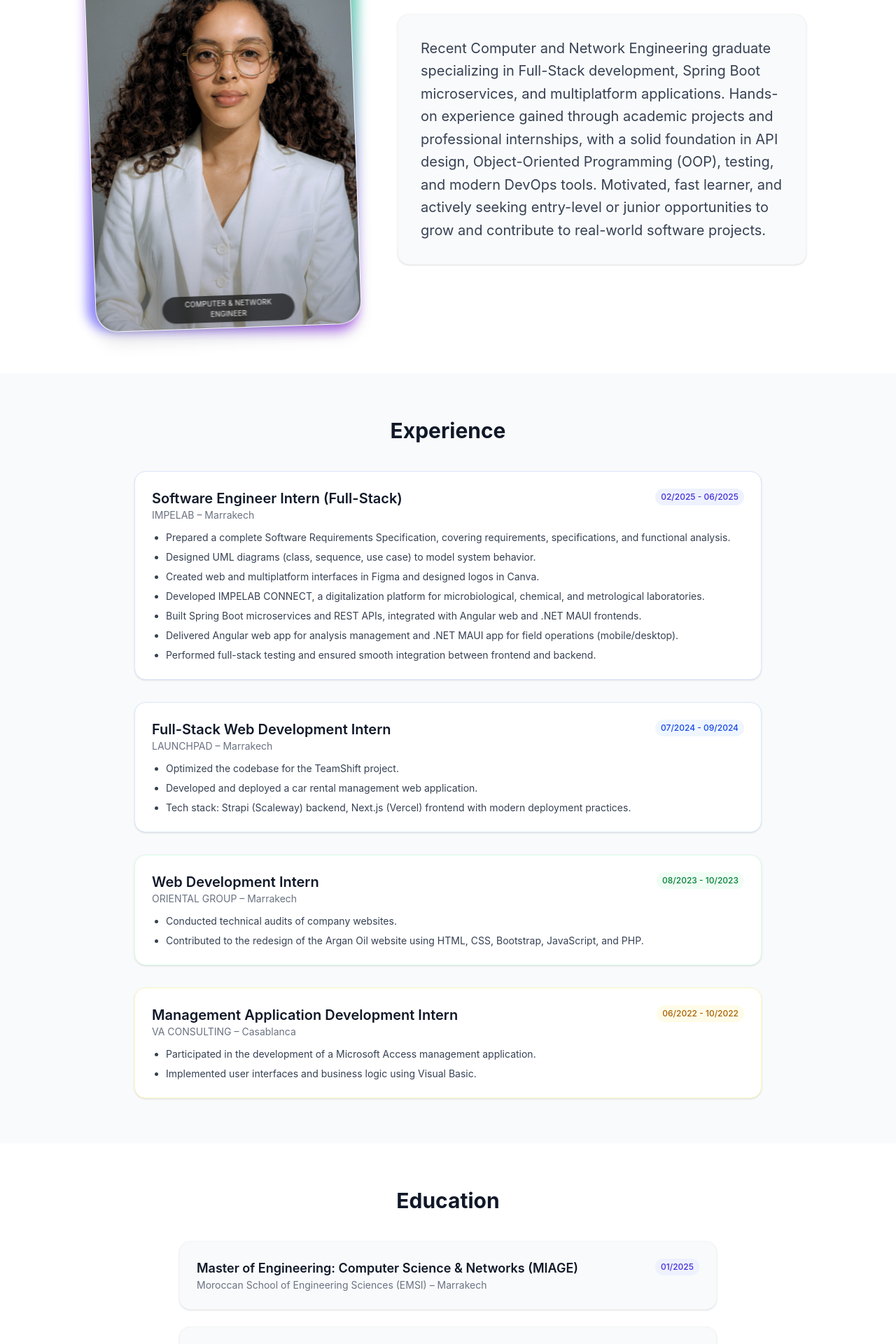
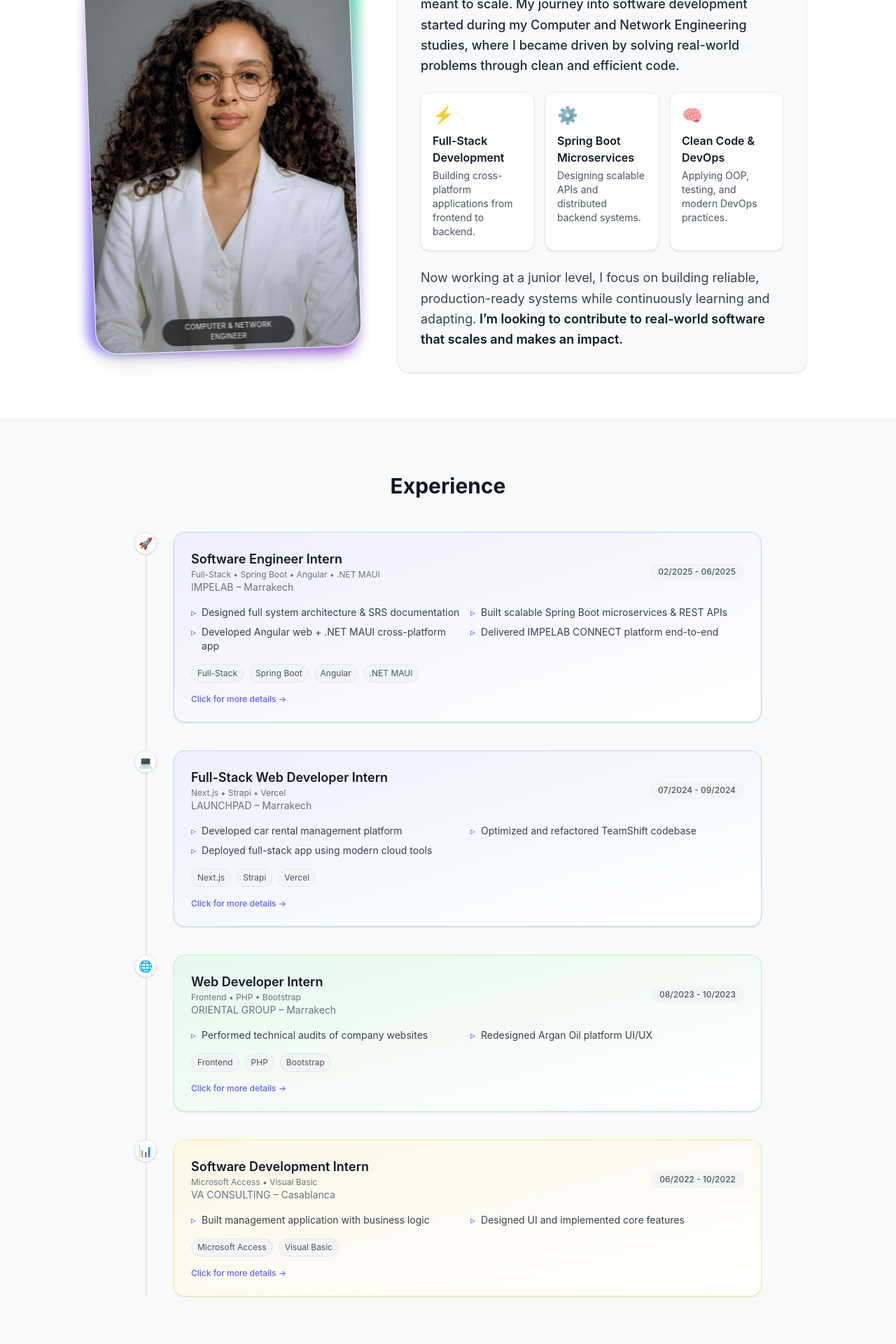
Before and after one commit to FatiZaha/portfolio, a React (Vite) app: page / in a window 1280 px wide. Shown: the part 960-2880 px from the top of the page at 70% size. Built offline with nearby package versions, Linux system fonts and the light colour scheme.

Commit message:
update sltyle : about, experience, education

```diff
--- a/src/components/About.tsx
+++ b/src/components/About.tsx
@@ -30,15 +30,68 @@ export function About() {
           </div>
 
           {/* Professional summary */}
-          <div className=" flex-1 bg-gray-50 dark:bg-gray-900/80 border border-gray-100 dark:border-gray-800 p-6 md:p-8 rounded-2xl shadow-sm transition-all duration-200 hover:-translate-y-1 hover:shadow-lg">
-            <p className="text-gray-700 dark:text-gray-200 leading-relaxed text-sm md:text-xl">
-              Recent Computer and Network Engineering graduate specializing in Full-Stack development,
-              Spring Boot microservices, and multiplatform applications. Hands-on experience gained through
-              academic projects and professional internships, with a solid foundation in API design,
-              Object-Oriented Programming (OOP), testing, and modern DevOps tools. Motivated, fast learner,
-              and actively seeking entry-level or junior opportunities to grow and contribute to real-world
-              software projects.
+          <div className="flex-1 bg-gray-50 dark:bg-gray-900/80 border border-gray-100 dark:border-gray-800 p-6 md:p-8 rounded-2xl shadow-sm transition-all duration-300 hover:-translate-y-1 hover:shadow-xl">
+
+            {/* Intro */}
+            <p className="text-gray-800 dark:text-gray-100 leading-relaxed text-sm md:text-lg font-medium">
+              I don’t just build applications—I design systems that are meant to scale.
+              My journey into software development started during my Computer and Network Engineering studies,
+              where I became driven by solving real-world problems through clean and efficient code.
             </p>
+
+            {/* Cards */}
+            <div className="mt-6 grid gap-4 sm:grid-cols-2 lg:grid-cols-3">
+
+              {/* Card 1 */}
+              <div className="group p-4 rounded-xl bg-white dark:bg-gray-800 border border-gray-100 dark:border-gray-700 shadow-sm hover:shadow-lg hover:-translate-y-1 transition-all duration-300 cursor-pointer">
+                <div className="text-2xl mb-2 transition-transform duration-300 group-hover:scale-110">
+                  ⚡
+                </div>
+                <h3 className="font-semibold text-gray-900 dark:text-white text-sm md:text-base">
+                  Full-Stack Development
+                </h3>
+                <p className="text-gray-600 dark:text-gray-400 text-xs md:text-sm mt-1">
+                  Building cross-platform applications from frontend to backend.
+                </p>
+              </div>
+
+              {/* Card 2 */}
+              <div className="group p-4 rounded-xl bg-white dark:bg-gray-800 border border-gray-100 dark:border-gray-700 shadow-sm hover:shadow-lg hover:-translate-y-1 transition-all duration-300 cursor-pointer">
+                <div className="text-2xl mb-2 transition-transform duration-300 group-hover:scale-110">
+                  ⚙️
+                </div>
+                <h3 className="font-semibold text-gray-900 dark:text-white text-sm md:text-base">
+                  Spring Boot Microservices
+                </h3>
+                <p className="text-gray-600 dark:text-gray-400 text-xs md:text-sm mt-1">
+                  Designing scalable APIs and distributed backend systems.
+                </p>
+              </div>
+
+              {/* Card 3 */}
+              <div className="group p-4 rounded-xl bg-white dark:bg-gray-800 border border-gray-100 dark:border-gray-700 shadow-sm hover:shadow-lg hover:-translate-y-1 transition-all duration-300 cursor-pointer">
+                <div className="text-2xl mb-2 transition-transform duration-300 group-hover:scale-110">
+                  🧠
+                </div>
+                <h3 className="font-semibold text-gray-900 dark:text-white text-sm md:text-base">
+                  Clean Code & DevOps
+                </h3>
+                <p className="text-gray-600 dark:text-gray-400 text-xs md:text-sm mt-1">
+                  Applying OOP, testing, and modern DevOps practices.
+                </p>
+              </div>
+
+            </div>
+
+            {/* Closing */}
+            <p className="mt-6 text-gray-700 dark:text-gray-300 leading-relaxed text-sm md:text-lg">
+              Now working at a junior level, I focus on building reliable, production-ready systems
+              while continuously learning and adapting.
+              <span className="font-semibold text-gray-900 dark:text-white">
+                {" "}I’m looking to contribute to real-world software that scales and makes an impact.
+              </span>
+            </p>
+
           </div>
         </div>
       </div>
--- a/src/components/Education.tsx
+++ b/src/components/Education.tsx
@@ -1,44 +1,92 @@
 export function Education() {
   const education = [
     {
-      title: 'Master of Engineering: Computer Science & Networks (MIAGE)',
-      school: 'Moroccan School of Engineering Sciences (EMSI) – Marrakech',
-      date: '01/2025',
-      color: 'indigo',
+      title: 'Engineering Degree: Computer Science & Networks (MIAGE)',
+      school: 'EMSI – Moroccan School of Engineering Sciences, Marrakech',
+      date: '2025',
+      icon: '🎓',
+      highlights: [
+        'Software engineering: full-stack development, microservices, DevOps',
+        'Systems & architecture: distributed systems, cloud computing, UML design',
+        'Data & AI foundations: machine learning, data science, big data systems',
+        'Networks & cybersecurity: TCP/IP, secure systems, infrastructure design',
+        'Software engineering practices: Agile, CI/CD, testing, quality assurance',
+        'Hands-on projects: lab work, mini-projects, internships, final-year project',
+      ],
     },
     {
       title: 'Baccalaureate: Mathematical Sciences (A)',
       school: 'Al Yassmine High School – Khémisset',
-      date: '01/2019',
-      color: 'gray',
+      date: '2019',
+      icon: '📘',
+      highlights: [
+        'Strong foundation in mathematics, logic, and analytical thinking',
+        'Problem-solving mindset and scientific reasoning',
+      ],
     },
   ];
 
   return (
-    <section id="education" className="py-16 bg-white dark:bg-gray-950">
+    <section id="education" className="py-20 bg-white dark:bg-gray-950">
       <div className="container mx-auto px-4">
-        <h2 className="text-3xl font-bold mb-10 text-center">Education</h2>
-        <div className="max-w-3xl mx-auto space-y-6">
+
+        <h2 className="text-3xl font-bold mb-12 text-center">
+          Education
+        </h2>
+
+        <div className="max-w-3xl mx-auto relative">
+
+          {/* Timeline line */}
+          <div className="absolute left-4 top-0 bottom-0 w-[2px] bg-gray-200 dark:bg-gray-800" />
+
+          <div className="space-y-10">
             {education.map((edu, idx) => (
-            <div
-              key={idx}
-              className="bg-gray-50 dark:bg-gray-900/80 border border-gray-100 dark:border-gray-800 p-6 rounded-2xl shadow-sm transition-all duration-200 hover:-translate-y-1 hover:shadow-lg flex flex-col md:flex-row md:items-start md:justify-between gap-3"
-            >
+              <div key={idx} className="relative flex gap-6 group">
+
+                {/* Dot */}
+                <div className="relative z-10">
+                  <div className="w-8 h-8 flex items-center justify-center rounded-full bg-white dark:bg-gray-900 border border-gray-200 dark:border-gray-700 shadow-sm group-hover:scale-110 transition">
+                    <span>{edu.icon}</span>
+                  </div>
+                </div>
+
+                {/* Card */}
+                <div className="flex-1 bg-gray-50 dark:bg-gray-900/80 border border-gray-100 dark:border-gray-800 p-6 rounded-2xl shadow-sm hover:shadow-xl hover:-translate-y-1 transition-all duration-300">
+
+                  {/* Header */}
+                  <div className="flex flex-col md:flex-row md:justify-between md:items-start gap-2">
                     <div>
-                <h3 className="text-lg font-semibold">{edu.title}</h3>
-                <p className="text-sm text-gray-500 dark:text-gray-400">{edu.school}</p>
+                      <h3 className="text-lg font-semibold text-gray-900 dark:text-white">
+                        {edu.title}
+                      </h3>
+                      <p className="text-sm text-gray-500 dark:text-gray-400">
+                        {edu.school}
+                      </p>
                     </div>
-              <span
-                className={`text-xs font-medium px-2 py-1 rounded-full self-start ${
-                  edu.color === 'indigo'
-                    ? 'bg-indigo-50 text-indigo-700 dark:bg-indigo-900/50 dark:text-indigo-300'
-                    : 'bg-gray-100 text-gray-700 dark:bg-gray-800 dark:text-gray-300'
-                }`}
-              >
+
+                    <span className="text-xs font-medium px-3 py-1 rounded-full bg-gray-100 dark:bg-gray-800 text-gray-600 dark:text-gray-300">
                       {edu.date}
                     </span>
                   </div>
+
+                  {/* Highlights */}
+                  <div className="mt-4 grid sm:grid-cols-2 gap-2">
+                    {edu.highlights.map((item, i) => (
+                      <div
+                        key={i}
+                        className="flex items-start gap-2 text-sm text-gray-700 dark:text-gray-300"
+                      >
+                        <span className="text-indigo-500">▹</span>
+                        <p>{item}</p>
+                      </div>
                     ))}
+                  </div>
+
+                </div>
+              </div>
+            ))}
+          </div>
+
         </div>
       </div>
     </section>
--- a/src/components/Experience.tsx
+++ b/src/components/Experience.tsx
@@ -1,90 +1,237 @@
+import { useState } from "react";
+
 export function Experience() {
+  const [selectedExp, setSelectedExp] = useState(null);
+
   const experiences = [
     {
-      title: 'Software Engineer Intern (Full-Stack)',
+      title: 'Software Engineer Intern',
+      subtitle: 'Full-Stack • Spring Boot • Angular • .NET MAUI',
       company: 'IMPELAB – Marrakech',
       period: '02/2025 - 06/2025',
       color: 'indigo',
+      icon: '🚀',
       highlights: [
-        'Prepared a complete Software Requirements Specification, covering requirements, specifications, and functional analysis.',
-        'Designed UML diagrams (class, sequence, use case) to model system behavior.',
-        'Created web and multiplatform interfaces in Figma and designed logos in Canva.',
-        'Developed IMPELAB CONNECT, a digitalization platform for microbiological, chemical, and metrological laboratories.',
-        'Built Spring Boot microservices and REST APIs, integrated with Angular web and .NET MAUI frontends.',
-        'Delivered Angular web app for analysis management and .NET MAUI app for field operations (mobile/desktop).',
-        'Performed full-stack testing and ensured smooth integration between frontend and backend.',
+        'Designed full system architecture & SRS documentation',
+        'Built scalable Spring Boot microservices & REST APIs',
+        'Developed Angular web + .NET MAUI cross-platform app',
+        'Delivered IMPELAB CONNECT platform end-to-end',
+      ],
+      details: [
+        'Created full Software Requirements Specification (SRS).',
+        'Designed UML diagrams (class, sequence, use case).',
+        'Built Spring Boot microservices architecture.',
+        'Developed Angular dashboard for management.',
+        'Built .NET MAUI app for mobile & desktop operations.',
+        'Ensured full system integration.',
       ],
     },
     {
-      title: 'Full-Stack Web Development Intern',
+      title: 'Full-Stack Web Developer Intern',
+      subtitle: 'Next.js • Strapi • Vercel',
       company: 'LAUNCHPAD – Marrakech',
       period: '07/2024 - 09/2024',
       color: 'blue',
+      icon: '💻',
       highlights: [
-        'Optimized the codebase for the TeamShift project.',
-        'Developed and deployed a car rental management web application.',
-        'Tech stack: Strapi (Scaleway) backend, Next.js (Vercel) frontend with modern deployment practices.',
+        'Developed car rental management platform',
+        'Optimized and refactored TeamShift codebase',
+        'Deployed full-stack app using modern cloud tools',
+      ],
+      details: [
+        'Built car rental management system.',
+        'Used Strapi CMS as backend API layer.',
+        'Developed frontend with Next.js.',
+        'Deployed on Vercel with CI/CD pipeline.',
       ],
     },
     {
-      title: 'Web Development Intern',
+      title: 'Web Developer Intern',
+      subtitle: 'Frontend • PHP • Bootstrap',
       company: 'ORIENTAL GROUP – Marrakech',
       period: '08/2023 - 10/2023',
       color: 'green',
+      icon: '🌐',
       highlights: [
-        'Conducted technical audits of company websites.',
-        'Contributed to the redesign of the Argan Oil website using HTML, CSS, Bootstrap, JavaScript, and PHP.',
+        'Performed technical audits of company websites',
+        'Redesigned Argan Oil platform UI/UX',
+      ],
+      details: [
+        'Audited website performance and structure.',
+        'Rebuilt frontend using HTML, CSS, Bootstrap, JS, PHP.',
+        'Improved UI/UX of Argan Oil website.',
       ],
     },
     {
-      title: 'Management Application Development Intern',
+      title: 'Software Development Intern',
+      subtitle: 'Microsoft Access • Visual Basic',
       company: 'VA CONSULTING – Casablanca',
       period: '06/2022 - 10/2022',
       color: 'yellow',
+      icon: '📊',
       highlights: [
-        'Participated in the development of a Microsoft Access management application.',
-        'Implemented user interfaces and business logic using Visual Basic.',
+        'Built management application with business logic',
+        'Designed UI and implemented core features',
+      ],
+      details: [
+        'Developed management system in Microsoft Access.',
+        'Implemented logic using Visual Basic.',
+        'Designed internal tools and UI workflows.',
       ],
     },
   ];
 
   const colorClasses = {
-    indigo: 'border-indigo-100 dark:border-indigo-800/60 bg-indigo-50 dark:bg-indigo-900/20 text-indigo-700 dark:text-indigo-300',
-    blue: 'border-blue-100 dark:border-blue-800/60 bg-blue-50 dark:bg-blue-900/20 text-blue-700 dark:text-blue-300',
-    green: 'border-green-100 dark:border-green-800/60 bg-green-50 dark:bg-green-900/20 text-green-700 dark:text-green-300',
-    yellow: 'border-yellow-100 dark:border-yellow-800/60 bg-yellow-50 dark:bg-yellow-900/20 text-yellow-700 dark:text-yellow-300',
+    indigo: 'from-indigo-500/10 to-indigo-500/0 border-indigo-200 dark:border-indigo-800',
+    blue: 'from-blue-500/10 to-blue-500/0 border-blue-200 dark:border-blue-800',
+    green: 'from-green-500/10 to-green-500/0 border-green-200 dark:border-green-800',
+    yellow: 'from-yellow-500/10 to-yellow-500/0 border-yellow-200 dark:border-yellow-800',
+  };
+
+  // 👉 AUTO TECH STACK TAGS
+  const extractTechTags = (subtitle) => {
+    if (!subtitle) return [];
+    return subtitle.split('•').map((t) => t.trim()).filter(Boolean);
   };
 
   return (
-    <section id="experience" className="py-16 bg-gray-50 dark:bg-gray-950">
+    <section id="experience" className="py-20 bg-gray-50 dark:bg-gray-950">
       <div className="container mx-auto px-4">
-        <h2 className="text-3xl font-bold mb-10 text-center">Experience</h2>
-        <div className="max-w-4xl mx-auto space-y-8">
+        <h2 className="text-3xl font-bold mb-12 text-center">Experience</h2>
+
+        <div className="relative max-w-4xl mx-auto">
+          <div className="absolute left-4 top-0 bottom-0 w-[2px] bg-gray-200 dark:bg-gray-800" />
+
+          <div className="space-y-10">
             {experiences.map((exp, idx) => (
+              <div key={idx} className="relative flex gap-6 group">
+
+                {/* Timeline dot */}
+                <div className="relative z-10">
+                  <div className="w-8 h-8 flex items-center justify-center rounded-full bg-white dark:bg-gray-900 border border-gray-200 dark:border-gray-700 shadow-sm group-hover:scale-110 transition">
+                    <span>{exp.icon}</span>
+                  </div>
+                </div>
+
+                {/* CARD */}
                 <div
-              key={idx}
-              className={`bg-white dark:bg-gray-900/80 border border-${exp.color}-100 dark:border-${exp.color}-800/60 p-6 rounded-2xl shadow-sm transition-all duration-200 hover:-translate-y-1 hover:shadow-lg`}
+                  onClick={() => setSelectedExp(exp)}
+                  className={`cursor-pointer flex-1 p-6 rounded-2xl border bg-gradient-to-br ${colorClasses[exp.color]} bg-white dark:bg-gray-900/80 shadow-sm group-hover:shadow-xl group-hover:-translate-y-1 transition-all duration-300`}
                 >
-              <div className="flex flex-col md:flex-row md:items-start md:justify-between mb-3 gap-2">
+                  {/* Header */}
+                  <div className="flex flex-col md:flex-row md:justify-between md:items-center gap-2 mb-3">
                     <div>
-                  <h3 className="text-xl font-semibold">{exp.title}</h3>
-                  <p className="text-sm text-gray-500 dark:text-gray-400">{exp.company}</p>
+                      <h3 className="text-lg font-semibold text-gray-900 dark:text-white">
+                        {exp.title}
+                      </h3>
+                      <p className="text-xs text-gray-500">{exp.subtitle}</p>
+                      <p className="text-sm text-gray-500 dark:text-gray-400">
+                        {exp.company}
+                      </p>
                     </div>
-                <span
-                  className={`text-xs font-medium px-2 py-1 rounded-full self-start ${colorClasses[exp.color as keyof typeof colorClasses]}`}
-                >
+
+                    <span className="text-xs font-medium px-3 py-1 rounded-full bg-gray-100 dark:bg-gray-800 text-gray-600 dark:text-gray-300">
                       {exp.period}
                     </span>
                   </div>
-              <ul className="text-sm text-gray-700 dark:text-gray-200 space-y-2 list-disc pl-5">
-                {exp.highlights.map((highlight, i) => (
-                  <li key={i}>{highlight}</li>
+
+                  {/* Highlights */}
+                  <div className="grid sm:grid-cols-2 gap-2 mt-4">
+                    {exp.highlights.map((item, i) => (
+                      <div key={i} className="flex items-start gap-2 text-sm text-gray-700 dark:text-gray-300">
+                        <span className="text-indigo-500">▹</span>
+                        <p>{item}</p>
+                      </div>
                     ))}
-              </ul>
+                  </div>
+
+                  {/* TECH TAGS (AUTO) */}
+                  <div className="flex flex-wrap gap-2 mt-4">
+                    {extractTechTags(exp.subtitle).map((tag, i) => (
+                      <span
+                        key={i}
+                        className="text-xs px-2 py-1 rounded-full bg-gray-100 dark:bg-gray-800 text-gray-600 dark:text-gray-300 border border-gray-200 dark:border-gray-700"
+                      >
+                        {tag}
+                      </span>
+                    ))}
+                  </div>
+
+                  <p className="mt-4 text-xs text-indigo-500 font-medium">
+                    Click for more details →
+                  </p>
+                </div>
               </div>
             ))}
           </div>
         </div>
+      </div>
+
+      {/* MODAL */}
+      {selectedExp && (
+        <div
+          className="fixed inset-0 bg-black/60 flex items-center justify-center z-50 p-4"
+          onClick={() => setSelectedExp(null)}
+        >
+          <div
+            className="bg-white dark:bg-gray-900 max-w-2xl w-full rounded-2xl p-6 shadow-2xl"
+            onClick={(e) => e.stopPropagation()}
+          >
+            {/* Header */}
+            <div className="flex justify-between items-start mb-2">
+              <div>
+                <h3 className="text-xl font-semibold text-gray-900 dark:text-white">
+                  {selectedExp.title}
+                </h3>
+                <p className="text-sm text-gray-500">
+                  {selectedExp.company}
+                </p>
+                <p className="text-xs text-gray-400">
+                  {selectedExp.period}
+                </p>
+              </div>
+
+              <button
+                onClick={() => setSelectedExp(null)}
+                className="text-gray-500 hover:text-red-500 text-xl"
+              >
+                ✕
+              </button>
+            </div>
+
+            {/* TECH TAGS (MODAL) */}
+            <div className="flex flex-wrap gap-2 mb-4 mt-2">
+              {extractTechTags(selectedExp.subtitle).map((tag, i) => (
+                <span
+                  key={i}
+                  className="text-xs px-2 py-1 rounded-full bg-indigo-50 dark:bg-indigo-900/30 text-indigo-600 dark:text-indigo-300 border border-indigo-100 dark:border-indigo-800"
+                >
+                  {tag}
+                </span>
+              ))}
+            </div>
+
+            {/* DETAILS */}
+            <div className="space-y-3">
+              {selectedExp.details.map((d, i) => (
+                <div key={i} className="flex gap-2 text-sm">
+                  <span className="text-indigo-500">▹</span>
+                  <p className="text-gray-700 dark:text-gray-300">
+                    {d}
+                  </p>
+                </div>
+              ))}
+            </div>
+
+            <button
+              onClick={() => setSelectedExp(null)}
+              className="mt-6 w-full py-2 rounded-xl bg-indigo-500 text-white hover:bg-indigo-600 transition"
+            >
+              Close
+            </button>
+          </div>
+        </div>
+      )}
     </section>
   );
 }
```
Lines whose indentation alone changed are shown as unchanged.
